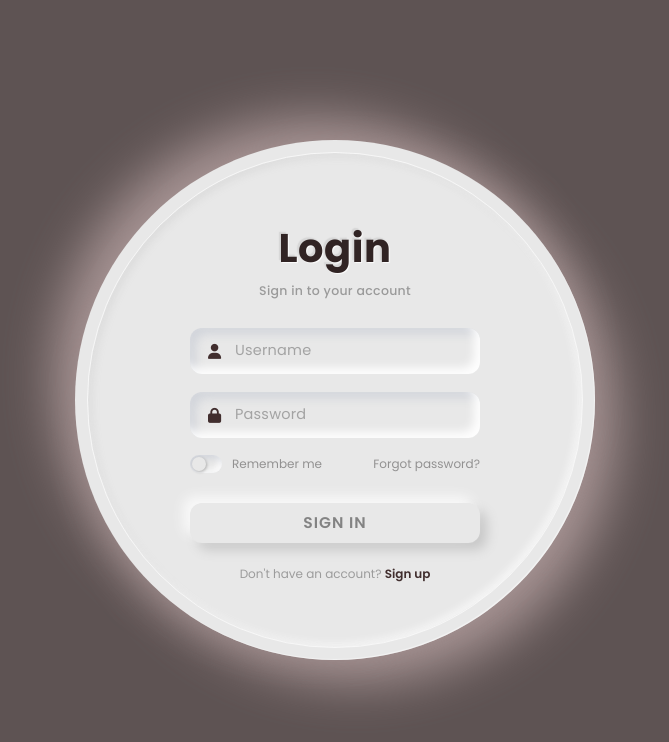
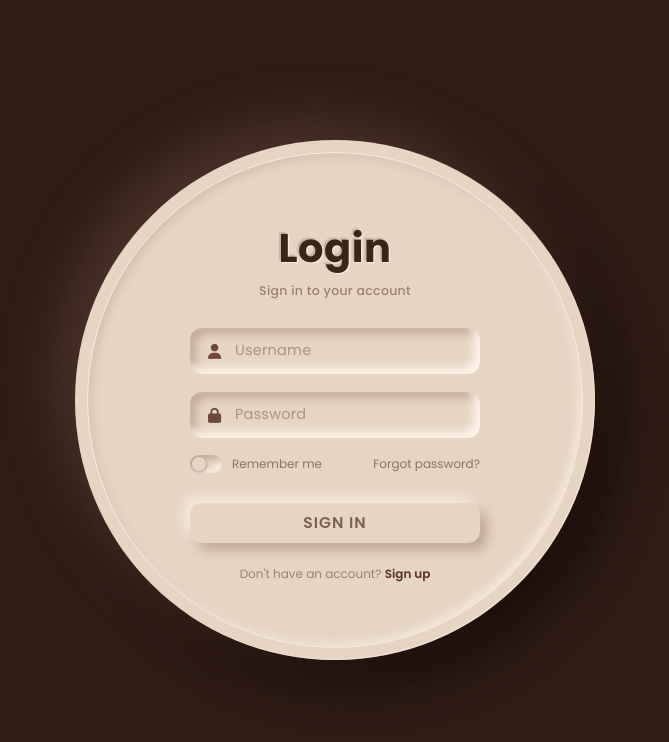
Before and after one commit to ichrakelhaymer/Login-Form, a plain HTML site: page login-form/index.html in a window 1280 px wide. Shown: the whole page, without its empty margins (305-974 px from the left). Drawn offline with Linux system fonts and the light colour scheme.

Commit message:
Refactor login form CSS for improved aesthetics
Updated styles for the login form, including background color and shadow effects.

```diff
--- a/login-form/login form.css
+++ b/login-form/login form.css
@@ -1,4 +1,3 @@
-
 * {
     margin: 0;
     padding: 0;
@@ -14,7 +13,7 @@ body {
     display: flex;
     justify-content: center;
     align-items: center;
-    background: #5e5353;
+    background: #2e1c15;
     overflow: hidden;
 }
 
@@ -65,11 +64,11 @@ body {
     display: flex;
     justify-content: center;
     align-items: center;
-    background: #e8e8e8;
+    background: #e6d5c3;
     box-shadow:
-        -22px -22px 50px #a69393,
-        22px 22px 50px #a69393,
-        -1px -1px 1px rgba(255,255,255,.5) inset;
+        -22px -22px 50px #4a3128,
+        22px 22px 50px #1a0e09,
+        -1px -1px 1px rgba(255,244,230,.5) inset;
     z-index: 5;
     backface-visibility: hidden;
     -webkit-backface-visibility: hidden;
@@ -89,10 +88,10 @@ body {
     position: absolute;
     inset: 12px;
     border-radius: 50%;
-    border: 1px solid rgba(255, 255, 255, 0.65);
+    border: 1px solid rgba(255, 246, 236, 0.65);
     box-shadow:
-        inset 3px 3px 9px rgba(163, 163, 163, 0.18),
-        inset -3px -3px 9px rgba(255, 255, 255, 0.7);
+        inset 3px 3px 9px rgba(140, 105, 82, 0.22),
+        inset -3px -3px 9px rgba(255, 246, 236, 0.7);
     pointer-events: none;
 }
 
@@ -113,20 +112,20 @@ body {
 ========================= */
 
 .login-form h1 {
-    color: #312424;
+    color: #3b2418;
     font-size: 40px;
     font-weight: 700;
     letter-spacing: .5px;
     margin-bottom: 4px;
     text-align: center;
     text-shadow:
-        1px 1px 1px rgba(255, 255, 255, 0.9),
-        -2px -2px 1px rgba(163, 163, 163, 0.25);
+        1px 1px 1px rgba(255, 246, 236, 0.9),
+        -2px -2px 1px rgba(140, 105, 82, 0.28);
 }
 
 .login-form .subtitle {
     text-align: center;
-    color: #9a9a9a;
+    color: #9c7f6c;
     font-size: 12.5px;
     font-weight: 500;
     letter-spacing: .3px;
@@ -151,7 +150,7 @@ body {
     left: 18px;
     top: 50%;
     transform: translateY(-50%);
-    color: #412e2e;
+    color: #6d4a38;
     font-size: 15px;
     z-index: 2;
     transition: color .35s ease;
@@ -167,16 +166,16 @@ body {
     padding: 0 18px 0 45px;
     border: none;
     outline: none;
-    background: #e8e8e8;
-    color: #4a4a4a;
+    background: #e6d5c3;
+    color: #4a3126;
     font-family: inherit;
     font-size: 14.5px;
     font-weight: 500;
     letter-spacing: .2px;
     border-radius: 12px;
     box-shadow:
-        inset -6px -6px 10px rgba(255,255,255,.95),
-        inset 6px 6px 10px rgba(184,190,204,.45);
+        inset -6px -6px 10px rgba(255,246,236,.95),
+        inset 6px 6px 10px rgba(150,115,90,.42);
     transition: box-shadow .4s cubic-bezier(.22,1,.36,1), transform .4s cubic-bezier(.22,1,.36,1);
 }
 
@@ -185,7 +184,7 @@ body {
 ========================= */
 
 .input-box input::placeholder {
-    color: #a3a3a3;
+    color: #ac917e;
     font-weight: 400;
 }
 
@@ -196,13 +195,13 @@ body {
 .input-box input:focus {
     transform: translateY(-2px);
     box-shadow:
-    inset 3px 3px 6px rgba(120, 10, 10, 0.35),
-    inset -3px -3px 6px rgba(212, 55, 55, 0.25);
+    inset 3px 3px 6px rgba(90, 50, 28, 0.38),
+    inset -3px -3px 6px rgba(196, 140, 96, 0.35);
 }
 
 .input-box input:focus + i,
 .input-box:focus-within i {
-    color: #412e2e;
+    color: #9a5b36;
 }
 
 /* =========================
@@ -223,7 +222,7 @@ body {
     align-items: center;
     gap: 10px;
     font-size: 12px;
-    color: #929191;
+    color: #8f7261;
 }
 
 /* tiny neumorphic toggle */
@@ -232,10 +231,10 @@ body {
     width: 32px;
     height: 18px;
     border-radius: 20px;
-    background: #e8e8e8;
+    background: #e6d5c3;
     box-shadow:
-        inset 3px 3px 6px rgba(184,190,204,.5),
-        inset -3px -3px 6px rgba(255,255,255,.9);
+        inset 3px 3px 6px rgba(150,115,90,.5),
+        inset -3px -3px 6px rgba(255,246,236,.9);
     cursor: pointer;
     flex-shrink: 0;
 }
@@ -248,31 +247,31 @@ body {
     width: 14px;
     height: 14px;
     border-radius: 50%;
-    background: #e8e8e8;
-    box-shadow: 1px 1px 3px rgba(0,0,0,.25);
+    background: #e6d5c3;
+    box-shadow: 1px 1px 3px rgba(50,25,10,.3);
     transition: left .25s ease, background .25s ease;
 }
 
 .switch.on {
     box-shadow:
-        inset 3px 3px 6px rgba(120,10,10,.35),
-        inset -3px -3px 6px rgba(212,175,55,.25);
+        inset 3px 3px 6px rgba(90,50,28,.38),
+        inset -3px -3px 6px rgba(196,140,96,.35);
 }
 
 .switch.on::after {
     left: 16px;
-    background: #412e2e;
+    background: #6b3f2a;
 }
 
 .forgot a {
     font-size: 12px;
-    color: #929191;
+    color: #8f7261;
     text-decoration: none;
     transition: color .3s ease;
 }
 
 .forgot a:hover {
-    color: #452020;
+    color: #5a3220;
 }
 
 
@@ -297,11 +296,11 @@ body {
     font-weight: 600;
     letter-spacing: 1px;
     text-transform: uppercase;
-    color: #838383;
-    background: #e8e8e8;
+    color: #7d6252;
+    background: #e6d5c3;
     box-shadow:
-        -7px -7px 12px #f8f8f8,
-         7px 7px 12px #c8c8c8;
+        -7px -7px 12px #f5e8da,
+         7px 7px 12px #bfa68f;
     transition: color .4s ease, background .4s ease, box-shadow .4s ease, transform .25s ease;
 }
 
@@ -317,12 +316,12 @@ body {
 
 .login-form button:hover {
     transform: translateY(-2px);
-    color: #f5e9c8;
-    background: linear-gradient(155deg, #3b1b1b 0%, #2d1414 100%);
+    color: #f6dfb8;
+    background: linear-gradient(155deg, #6b3f2a 0%, #3d2218 100%);
     box-shadow:
-        0 10px 22px rgba(120, 10, 10, 0.35),
-        -5px -5px 15px rgba(255, 255, 255, 0.6),
-        inset 0 1px 1px rgba(255,255,255,.25);
+        0 10px 22px rgba(80, 40, 20, 0.4),
+        -5px -5px 15px rgba(255, 246, 236, 0.6),
+        inset 0 1px 1px rgba(255,235,210,.25);
 }
 
 /* =========================
@@ -332,19 +331,19 @@ body {
 .login-form button:active {
     transform: translateY(0) scale(0.97);
     box-shadow:
-        inset 5px 5px 10px rgba(60, 5, 5, 0.4),
-        inset -5px -5px 10px rgba(212, 175, 55, 0.2);
+        inset 5px 5px 10px rgba(45, 20, 8, 0.45),
+        inset -5px -5px 10px rgba(205, 150, 95, 0.25);
 }
 
 .login-form .signup-text {
     text-align: center;
     margin-top: 22px;
     font-size: 12px;
-    color: #9a9a9afa;
+    color: #9c7f6cfa;
 }
 
 .login-form .signup-text a {
-    color: #412e2e;
+    color: #5a3220;
     font-weight: 600;
     text-decoration: none;
     cursor: pointer;
```
